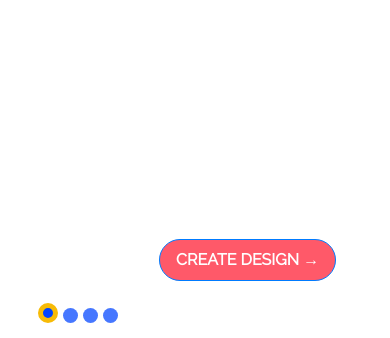
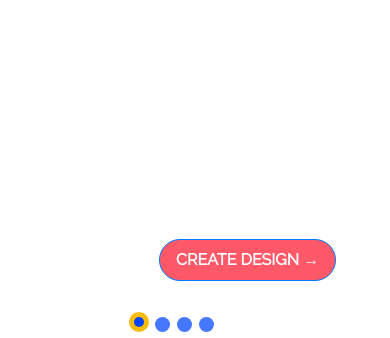
Before and after one commit to mrkarolis3/II-laboras, a plain HTML site: page index.html in a window 390 px wide. Shown: the part 601-939 px from the top of the page. Drawn offline with nearby package versions, Linux system fonts and the light colour scheme.

Commit message:
Made buttons respnsive

```diff
--- a/css/style.css
+++ b/css/style.css
@@ -110,7 +110,7 @@ body {
 }
 
 .page input[type="radio"]:checked {
-    margin-left: -8%;
+    margin-left: 0%;
     background-color: #0043ff;
     top: 12.5px;
     height: 20px;
@@ -164,6 +164,37 @@ body {
         font-style: bold;
         margin-top: 0.3em;
     }
+    .page {
+        float: center botoom;
+        border-radius: 5px;
+        margin-top: 4%;
+        margin-left: 15%;
+    }
+
+    .page input[type="radio"]:checked {
+        margin-left: 0%;
+        background-color: #0043ff;
+        top: 12.5px;
+        height: 20px;
+        width: 20px;
+        border: 5px solid #f7bb07;
+    }
+
+    .page input[type="radio"] {
+        -webkit-appearance: none;
+        -moz-appearance: none;
+        appearance: none;
+        display: inline-block;
+        background-color: #4677ff;
+        top: 10px;
+        height: 15px;
+        width: 15px;
+        border: 0;
+        border-radius: 100%;
+        cursor: pointer;
+        margin-right: 1%;
+        outline: none;
+    }
 }
 
 @media (max-width: 992px) {
@@ -195,6 +226,37 @@ body {
         font-style: bold;
         margin-top: 0.3em;
     }
+    .page {
+        float: center botoom;
+        border-radius: 5px;
+        margin-top: 4%;
+        margin-left: 20%;
+    }
+
+    .page input[type="radio"]:checked {
+        margin-left: 0%;
+        background-color: #0043ff;
+        top: 12.5px;
+        height: 20px;
+        width: 20px;
+        border: 5px solid #f7bb07;
+    }
+
+    .page input[type="radio"] {
+        -webkit-appearance: none;
+        -moz-appearance: none;
+        appearance: none;
+        display: inline-block;
+        background-color: #4677ff;
+        top: 10px;
+        height: 15px;
+        width: 15px;
+        border: 0;
+        border-radius: 100%;
+        cursor: pointer;
+        margin-right: 1%;
+        outline: none;
+    }
     @media (max-width: 768px) {
         .nav.navbar-nav.ml-auto li.active a {
             display: inline-block;
@@ -223,6 +285,37 @@ body {
             font-size: 16px;
             font-style: bold;
             margin-top: 0.3em;
+        }
+        .page {
+            float: center botoom;
+            border-radius: 5px;
+            margin-top: 4%;
+            margin-left: 22%;
+        }
+
+        .page input[type="radio"]:checked {
+            margin-left: 0%;
+            background-color: #0043ff;
+            top: 12.5px;
+            height: 20px;
+            width: 20px;
+            border: 5px solid #f7bb07;
+        }
+
+        .page input[type="radio"] {
+            -webkit-appearance: none;
+            -moz-appearance: none;
+            appearance: none;
+            display: inline-block;
+            background-color: #4677ff;
+            top: 10px;
+            height: 15px;
+            width: 15px;
+            border: 0;
+            border-radius: 100%;
+            cursor: pointer;
+            margin-right: 1%;
+            outline: none;
         }
     }
     @media (max-width: 576px) {
@@ -254,16 +347,47 @@ body {
             font-style: bold;
             margin-top: 0.3em;
         }
+        .page {
+            float: center botoom;
+            border-radius: 5px;
+            margin-top: 4%;
+            margin-left: 33%;
+        }
+
+        .page input[type="radio"]:checked {
+            margin-left: 0%;
+            background-color: #0043ff;
+            top: 12.5px;
+            height: 20px;
+            width: 20px;
+            border: 5px solid #f7bb07;
+        }
+
+        .page input[type="radio"] {
+            -webkit-appearance: none;
+            -moz-appearance: none;
+            appearance: none;
+            display: inline-block;
+            background-color: #4677ff;
+            top: 10px;
+            height: 15px;
+            width: 15px;
+            border: 0;
+            border-radius: 100%;
+            cursor: pointer;
+            margin-right: 1%;
+            outline: none;
+        }
     }
     @media all and (max-width:768px) {
         .nav.navbar-nav.ml-auto li.active a {
-            margin: 6em auto;
+            margin: 0.1em auto;
         }
         .nav.navbar-nav.nav-left li.active a {
-            margin: 6em auto;
+            margin: 0.1em auto;
             border-bottom: auto;
         }
         .nav.navbar-nav.nav-left li a {
-            margin: 6em auto;
+            margin: 0.1em auto;
         }
     }
--- a/index.html
+++ b/index.html
@@ -13,7 +13,7 @@
 </head>
 
 <body>
-    <nav class="navbar navbar-expand-md navbar-dark sticky-top">
+    <nav class="navbar navbar-expand-md navbar-dark">
         <div class="container-fluid">
             <a class="navbar-brand" href="index.html"><img src="css/logo.png"></a>
             <button class="navbar-toggler" type="button" data-toggle="collapse" data-target="#navbarResponsive">
@@ -61,7 +61,7 @@
     <script src="https://maxcdn.bootstrapcdn.com/bootstrap/4.0.0/js/bootstrap.min.js" integrity="sha384-JZR6Spejh4U02d8jOt6vLEHfe/JQGiRRSQQxSfFWpi1MquVdAyjUar5+76PVCmYl" crossorigin="anonymous"></script>
 </body>
 <footer>
-    <nav class="navbar navbar-expand-md navbar-dark fixed bottom">
+    <nav class="navbar navbar-expand-md navbar-dark fixed bottom"></nav>
     <div class="page">
         <input type="radio" , name="select" checked>
         <input type="radio" , name="select">
```
